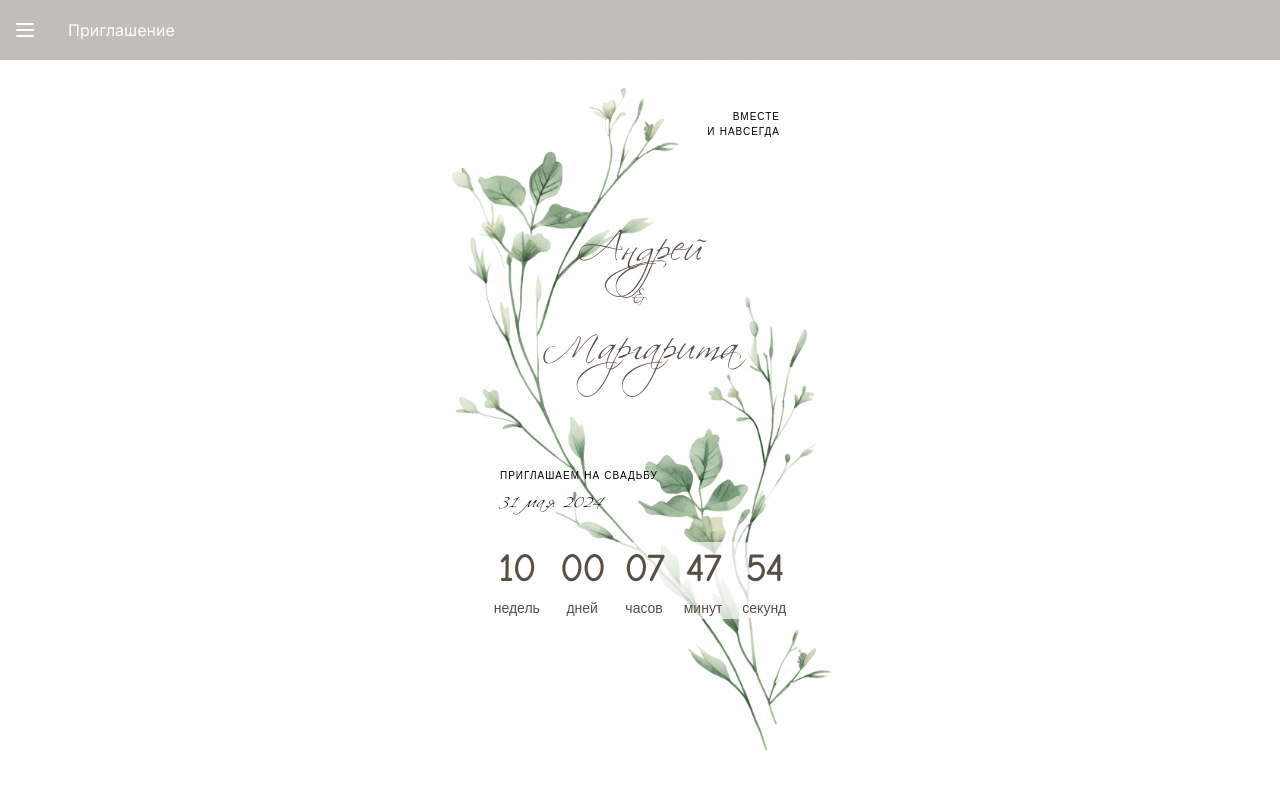
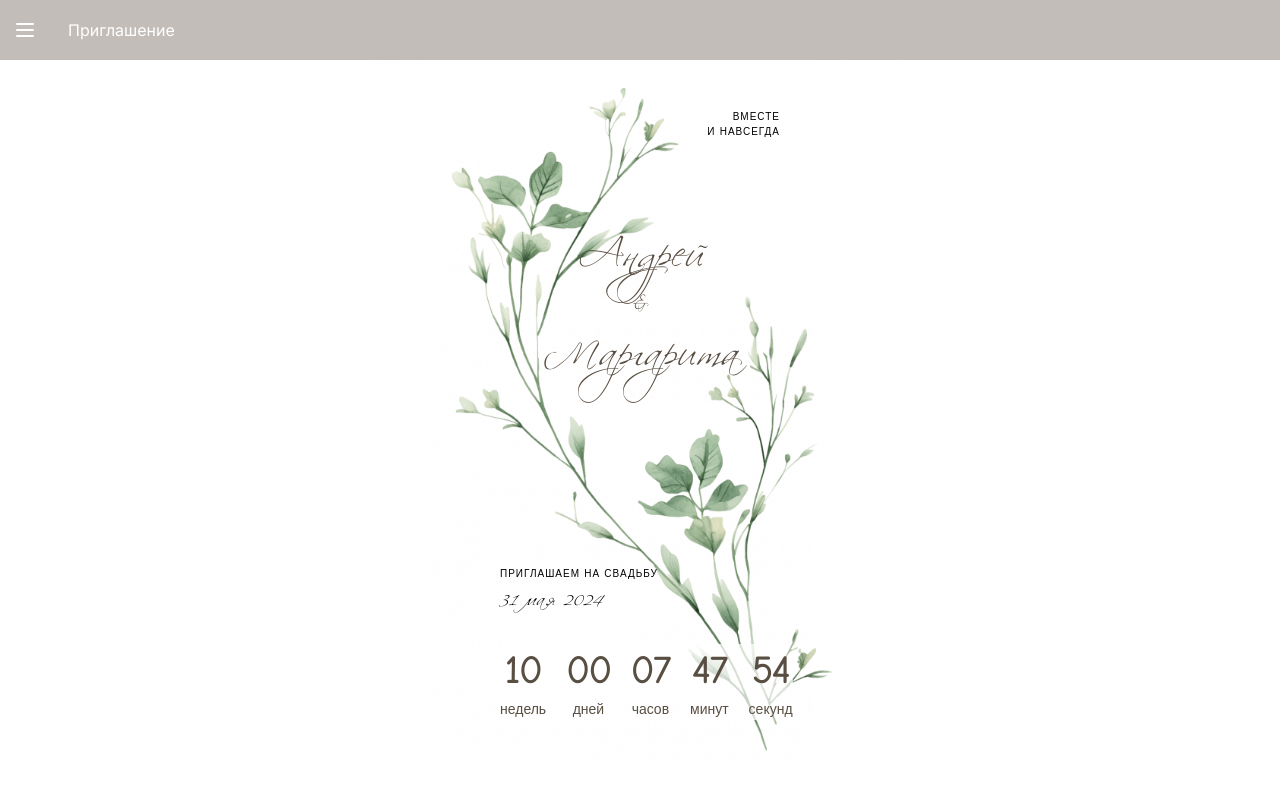
Before and after one commit to AndreiSalnikov/wedding_approve, a Next.js app: page / in a window 1280 px wide. Shown: the top 798 px of the page. Built offline with nearby package versions, Linux system fonts and the light colour scheme.

Commit message:
feat: animation and some fixes

```diff
--- a/src/components/Header/Header.tsx
+++ b/src/components/Header/Header.tsx
@@ -2,7 +2,7 @@ import React from 'react';
 
 const Header = () => {
     return (
-        <header className="flex bg-brown bg-opacity-[0.37] h-[60px] w-full fixed">
+        <header className="z-[999] animate-a flex bg-brown bg-opacity-[0.37] h-[60px] w-full fixed">
                 <button id="burger-menu" className="block focus:outline-none p-[13px]">
                     <svg className="w-6 h-6" fill="none" stroke="white" viewBox="0 0 24 24"
                          xmlns="http://www.w3.org/2000/svg">
--- a/src/components/Rsvp/Rsvp.tsx
+++ b/src/components/Rsvp/Rsvp.tsx
@@ -19,7 +19,7 @@ const RsvpContent = () => {
     const isSingleName = name1 && !name2;
 
     return (
-        <div className='bg-rsvp h-[1060px] w-full mt-[100px] bg-[length:428px] flex flex-col items-center'>
+        <div className='bg-rsvp h-[1060px] w-full bg-[length:428px] flex flex-col items-center'>
             <div className='flex flex-col items-center max-w-[490px] bg-whitealpha p-[10px]'>
                 <div className='max-w-[550px] p-[30px] '>
                     {name1 || name2 ? (
--- a/src/components/Timer/Timer.tsx
+++ b/src/components/Timer/Timer.tsx
@@ -24,7 +24,7 @@ function Timer({expiryTimestamp}: TimerProps) {
     const remainingDays = days % 7;
 
     return (
-        <div className='bg-whitealpha flex justify-center font-comic-neue rounded-[40px] text-brown'>
+        <div className='absolute bottom-[10%] m-0 bg-whitealpha flex justify-center font-comic-neue rounded-[40px] text-brown'>
             <div className='flex flex-col text-center mr-[20px]'>
                 <span className='text-[37px] font-bold' suppressHydrationWarning> {addLeadingZero(weeks)}</span>
                 <span className='text-[14px]'>недель</span>
--- a/src/components/Welcome/Welcome.tsx
+++ b/src/components/Welcome/Welcome.tsx
@@ -14,17 +14,24 @@ const Welcome = () => {
                             className='z-5 animate-c mr-0 w-full m-auto absolute right-0 h-full overflow-hidden bg-no-repeat'>
                             <div className='bg-top transition-all duration-100 ease-out scale-[1.3] bg-welcome top-[13%] m-auto relative w-[90%] h-[72%] bg-no-repeat text-center bg-contain'></div>
                         </div>
+
+
                         <div className='flex flex-col h-full max-w-[320px] m-auto p-5 z-10 relative text-brown'>
-                            <p className='mobile-s:mb-[30px] mobile-s2:mb-[50px] mobile-s3:mb-[70px] mobile-s4:mb-[70px] font-comic-neue text-[10px] uppercase tracking-widest text-right pt-[90px] text-black'>Вместе <br/> и
+                            <p className=' animate-d mobile-s:mb-[30px] mobile-s2:mb-[50px] mobile-s3:mb-[70px] mobile-s4:mb-[70px] font-comic-neue text-[10px] uppercase tracking-widest text-right pt-[90px] text-black'>Вместе <br/> и
                                 навсегда</p>
-                            <p className='mobile-s:text-[30px] mobile-s4:text-[40px] mobile-s:mb-[100px] mb-[200px] text-center font-scriptorama text-[40px] flex flex-col '>Андрей <span
-                                className='text-[19px] pt-[10px]'>&</span> Маргарита
+
+                            <p className='animate-d absolute left-[25%] mobile-s:top-[23%] mobile-s2:top-[27%] mobile-s3:left-[20%] mobile-s:text-[35px] mobile-s3:text-[40px] text-center font-scriptorama text-[40px] flex flex-col '>Андрей <span
+                                className='text-[19px] pt-[10px] animate-d'>&</span> Маргарита
                             </p>
-                            <p className='mb-[30px] flex flex-col font-comic-neue uppercase text-[10px] tracking-widest text-black'>Приглашаем
+
+                            <p className='animate-d absolute bottom-[20%] mb-[30px] flex flex-col font-comic-neue uppercase text-[10px] tracking-widest text-black'>Приглашаем
                                 на свадьбу <span className='text-[19px] font-scriptorama lowercase text-black'>31 мая 2024</span>
                             </p>
-                            <Timer expiryTimestamp={expiryDate} autoStart={true}/>
+<Timer expiryTimestamp={expiryDate} autoStart={true}/>
                         </div>
+
+
+
                     </div>
                 </div>
                 {/*<div className="bg-welcome bg-no-repeat bg-contain  relative p-[30px] h-screen w-full">*/}
--- a/tailwind.config.ts
+++ b/tailwind.config.ts
@@ -1,50 +1,42 @@
-import type { Config } from "tailwindcss";
+import type {Config} from "tailwindcss";
+
 const config: Config = {
 
-  content: [
-    "./src/pages/**/*.{js,ts,jsx,tsx,mdx}",
-    "./src/components/**/*.{js,ts,jsx,tsx,mdx}",
-    "./src/app/**/*.{js,ts,jsx,tsx,mdx}",
-  ],
+    content: ["./src/pages/**/*.{js,ts,jsx,tsx,mdx}", "./src/components/**/*.{js,ts,jsx,tsx,mdx}", "./src/app/**/*.{js,ts,jsx,tsx,mdx}",],
     theme: {
         fontFamily: {
-        'comic-neue': ['Comic Neue', 'sans-serif'],
-       // 'comic-neue': ['Neue Bold', 'sans-serif'],
-      'scriptorama': ['Scriptorama', 'sans-serif'],
-      'comforta': ['Comfortaa-VariableFont_wght','sans-serif']
-    },
-    extend: {
+            'comic-neue': ['Comic Neue', 'sans-serif'], // 'comic-neue': ['Neue Bold', 'sans-serif'],
+            'scriptorama': ['Scriptorama', 'sans-serif'], 'comforta': ['Comfortaa-VariableFont_wght', 'sans-serif']
+        }, extend: {
             // margin: {
             //   calc: 'calc(5vw + 10px)',
             // },
             screens: {
-        'mobile-s': '320px',
-        'mobile-s2': '360px',
-        'mobile-s3': '390px',
-        'mobile-s4': '430px'
+                'mobile-s': '320px', 'mobile-s2': '360px', 'mobile-s3': '390px', 'mobile-s4': '430px'
+            }, keyframes: {
+                a: {
+                    '0%': {opacity: '0', transform: 'scale(0)'}, '100%': {opacity: '1', transform: 'scale(1)'},
+                }, b: {
+                    '0%': {marginTop: '-25%'}, '100%': {marginTop: '0'},
                 },
-      keyframes: {
+
                 c: {
-          '0%': {opacity: '0',transform: 'scale(0)'},
-          '100%': {opacity: '1', transform: 'scale(1)'},
-        }
+                    '0%': {opacity: '0', transform: 'scale(0)'}, '100%': {opacity: '1', transform: 'scale(1)'},
+                }, d: {
+                    '0%': {opacity: '0', transform: 'scale(2)'}, '100%': {opacity: '1', transform: 'scale(1)'},
                 },
-      animation: {
-        c: 'c 2s 1 cubic-bezier(.215,.61,.355,1) 0s backwards;',
-      },
-      backgroundImage: {
+            }, animation: {
+                a: 'b 1.5s 1 cubic-bezier(.215,.61,.355,1) 2.5s backwards,a 2s 1 0s backwards',
+                c: 'c 2s 1 cubic-bezier(.215,.61,.355,1) 0s backwards',
+                d: 'd 2.5s 1 cubic-bezier(.215,.61,.355,1) .5s backwards'
+            }, backgroundImage: {
                 "gradient-radial": "radial-gradient(var(--tw-gradient-stops))",
-        "gradient-conic":
-          "conic-gradient(from 180deg at 50% 50%, var(--tw-gradient-stops))",
+                "gradient-conic": "conic-gradient(from 180deg at 50% 50%, var(--tw-gradient-stops))",
                 'welcome': "url('/img/welcome.png')",
                 'rsvp': "url('/img/rsvp.png')",
-        'schedule': "url('/img/schedule.png')"
-      ,
-      },
-      colors: {
-        brown: "rgb(89, 78, 66)",
-        whitealpha: "rgba(255, 255, 255, 0.7)",
-        lightbrown: "rgb(120, 107, 102)"
+                'schedule': "url('/img/schedule.png')",
+            }, colors: {
+                brown: "rgb(89, 78, 66)", whitealpha: "rgba(255, 255, 255, 0.7)", lightbrown: "rgb(120, 107, 102)"
             },
         },
     },
```
Lines whose indentation alone changed are shown as unchanged.
